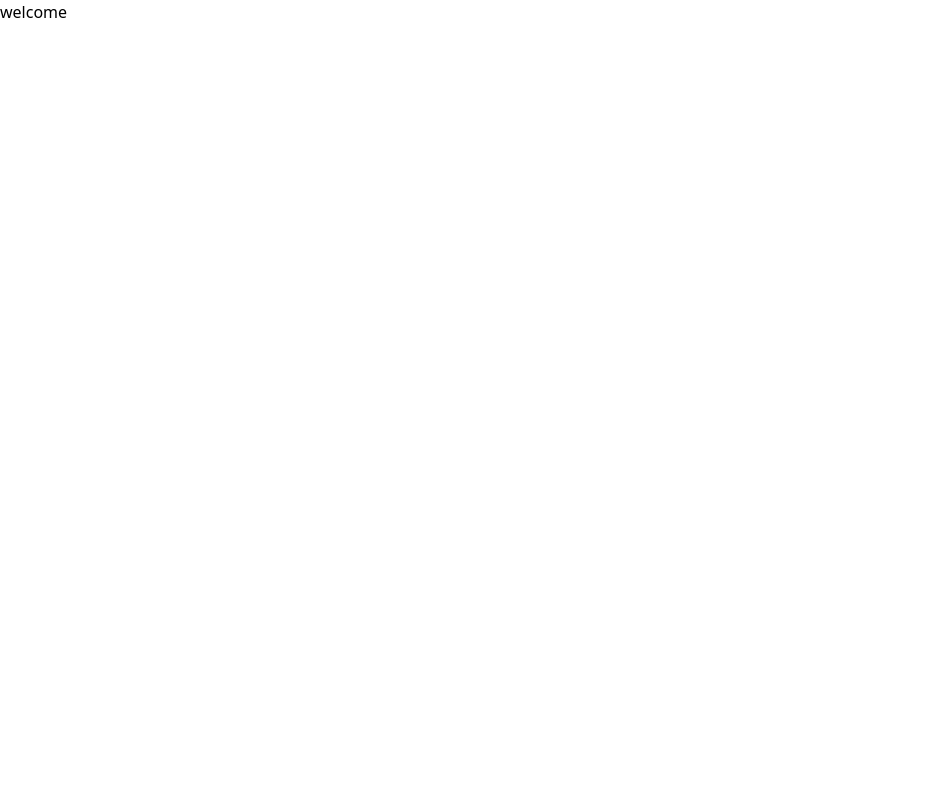
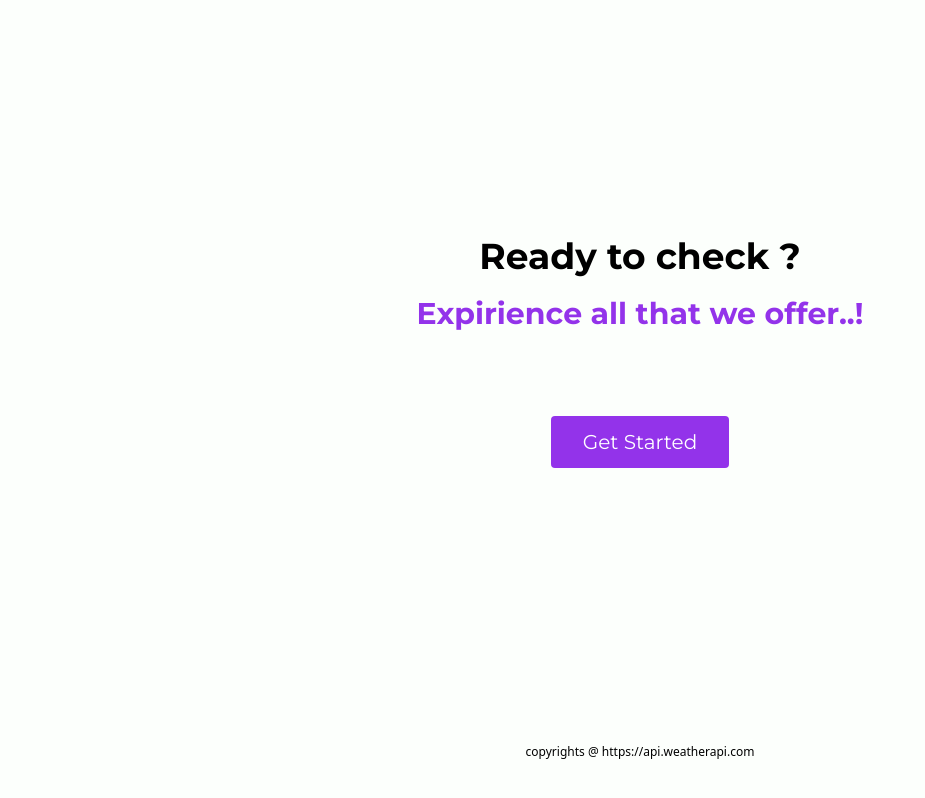
Before and after one commit to mhdrashid-dev/weatherapp-react-js, a React (Create React App) app: page / in a window 1280 px wide. Shown: the whole page, without its empty margins (0-925 px from the left). Built offline with nearby package versions, Linux system fonts and the light colour scheme.

Commit message:
Complete starting page design

```diff
--- a/src/Components/StarterPage/Starter.js
+++ b/src/Components/StarterPage/Starter.js
@@ -2,9 +2,16 @@ import React from 'react'
 
 function Starter() {
   return (
-    <div>
-      welcome
-    </div>
+    <section className='starter w-full h-screen bg-primary flex flex-col items-center py-10'>
+      <div className="content font-montserrat text-center my-auto  mb-20">
+        <h1 className='text-black text-2xl font-bold md:text-4xl 2xl:text-5xl'>Ready to check ?</h1>
+        <h1 className='text-purple-600 text-xl md:text-3xl 2xl:text-4xl font-bold my-1 md:my-5'>Expirience all that we offer..!</h1>
+        <button className='bg-purple-600 text-white text-sm px-5 py-2 md:px-8 md:py-3 md:text-xl rounded mt-16 duration-700 active:scale-x-110'>Get Started</button>
+      </div>
+      <div className="footer mt-auto ">
+        <h6 className='text-black text-xs 2xl:text-sm'>copyrights @ https://api.weatherapi.com</h6>
+      </div>
+    </section>
   )
 }
 
--- a/src/index.css
+++ b/src/index.css
@@ -1,3 +1,5 @@
+@import url('https://fonts.googleapis.com/css2?family=Montserrat:wght@300;400;500;600;700&display=swap');
+
 @tailwind base;
 @tailwind components;
 @tailwind utilities;
--- a/tailwind.config.js
+++ b/tailwind.config.js
@@ -4,7 +4,14 @@ module.exports = {
     "./src/**/*.{js,jsx,ts,tsx}",
   ],
   theme: {
-    extend: {},
+    extend: {
+      colors:{
+        primary:'rgb(252, 255, 252)'
+      },
+      fontFamily:{
+        montserrat:'Montserrat'
+      }
+    },
   },
   plugins: [],
 }
```
